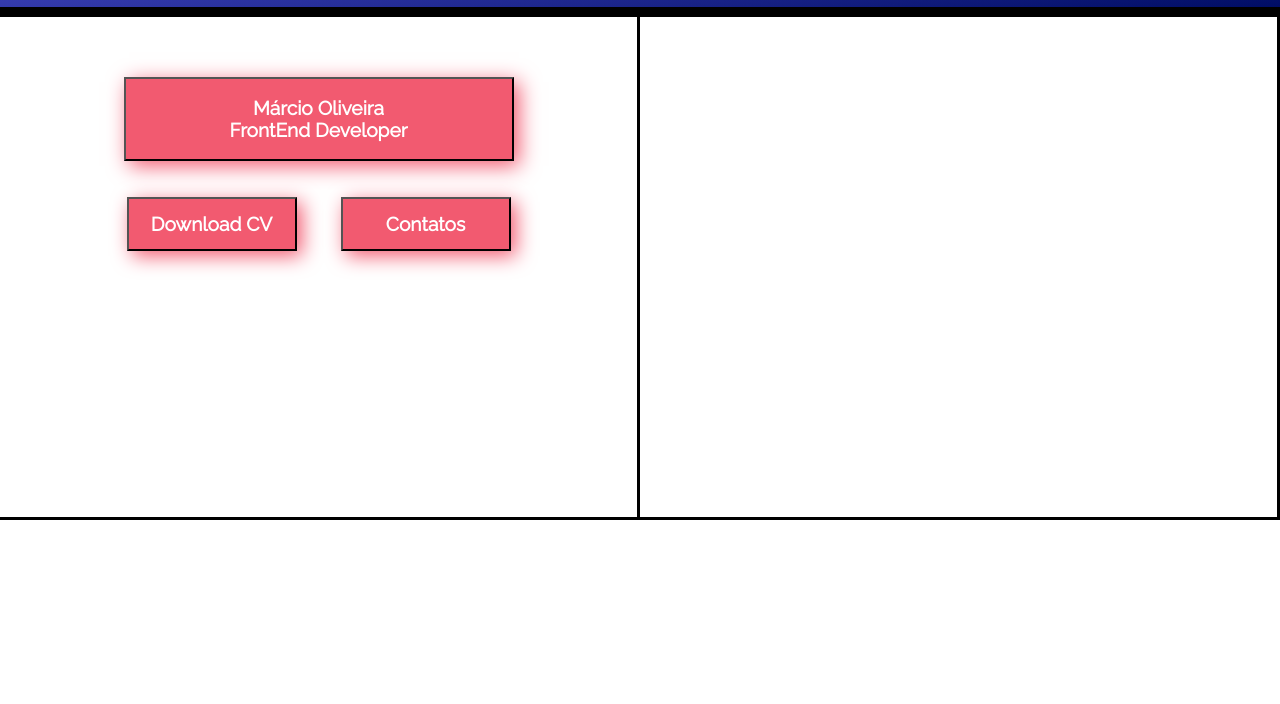
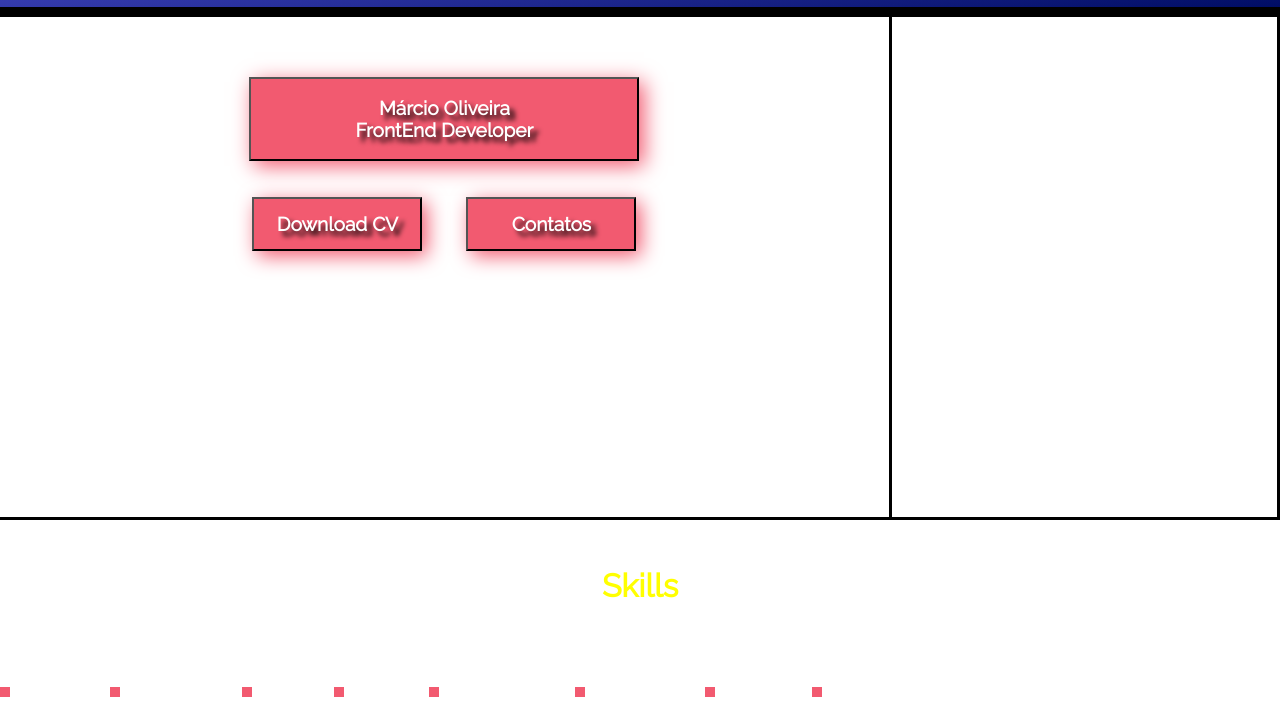
Before and after one commit to marciogugo/digitall, a plain HTML site: page index.html in a window 1280 px wide. Shown: the part 176-880 px from the top of the page. Before the commit the page ends 800 px from the top, so only its background shows below. Drawn offline with Linux system fonts and the light colour scheme.

Commit message:
mudanças no corpo da página

```diff
--- a/css/styles.css
+++ b/css/styles.css
@@ -85,19 +85,31 @@ a::before { /* aula 25 - pseudo elemento*/
     /* margin-right: 30px; */
 }
 
-.divEsquerda {
-    background-image:  url('/assets/img/geometric.png');
-    background-position: center;
-    background-attachment: fixed;
-    /* filter: blur(4px); */
-}
 .divEsquerda, .divDireita {
     width: 1040px;
     height: 500px;
-    /* background-color: yellow; */
     text-align: center;
     border-right: #000 solid;
     border-bottom: #000 solid;
+}
+
+.divEsquerda {
+    width: 2400px;
+}
+
+.divSkills {
+    color: white;
+    /* background-color: yellow; */
+}
+
+.h1-skills {
+    color: yellow;
+    font-family: 'Raleway';
+    font-weight: bold;
+    font-size: xx-large;
+    text-align: center;
+    margin-top: 50px;
+    /* height: 50px; */
 }
 
 .button2 {
@@ -119,5 +131,11 @@ a::before { /* aula 25 - pseudo elemento*/
     font-weight: bold;
     text-align: center;
     text-decoration: none;
+    text-shadow: 5px 5px 5px #000;
     box-shadow: 5px 5px 20px #F25A70;
 }
+
+.a-skills {
+    display: inline-flex;
+    align-items: center;
+}
--- a/index.html
+++ b/index.html
@@ -29,16 +29,26 @@
         </header>
 
         <main>
-
             <div class="divEsquerda">
                 <button class="fade button2" id="button2" lang="en">Márcio Oliveira<br>FrontEnd Developer</button>
-                <br>
-                <br>
+                <br><br>
                 <button class="fade button3" id="button3" lang="en">Download CV</button>
                 <button class="fade button3" id="button4" lang="en">Contatos</button>
             </div>
             <div class="divDireita">
             </div>
-    </main>
+        </main>
+
+        <div class="divSkills">
+            <h1 class="h1-skills">Skills</h1>
+            <a class="a-skills">HTML</a>
+            <a class="a-skills">Node JS</a>
+            <a class="a-skills">CSS</a>
+            <a class="a-skills">TDD</a>
+            <a class="a-skills">Javascript</a>
+            <a class="a-skills">Rest API</a>
+            <a class="a-skills">React</a>
+            <a class="a-skills">UX</a>
+        </div>
     </body>
 </html>
```
